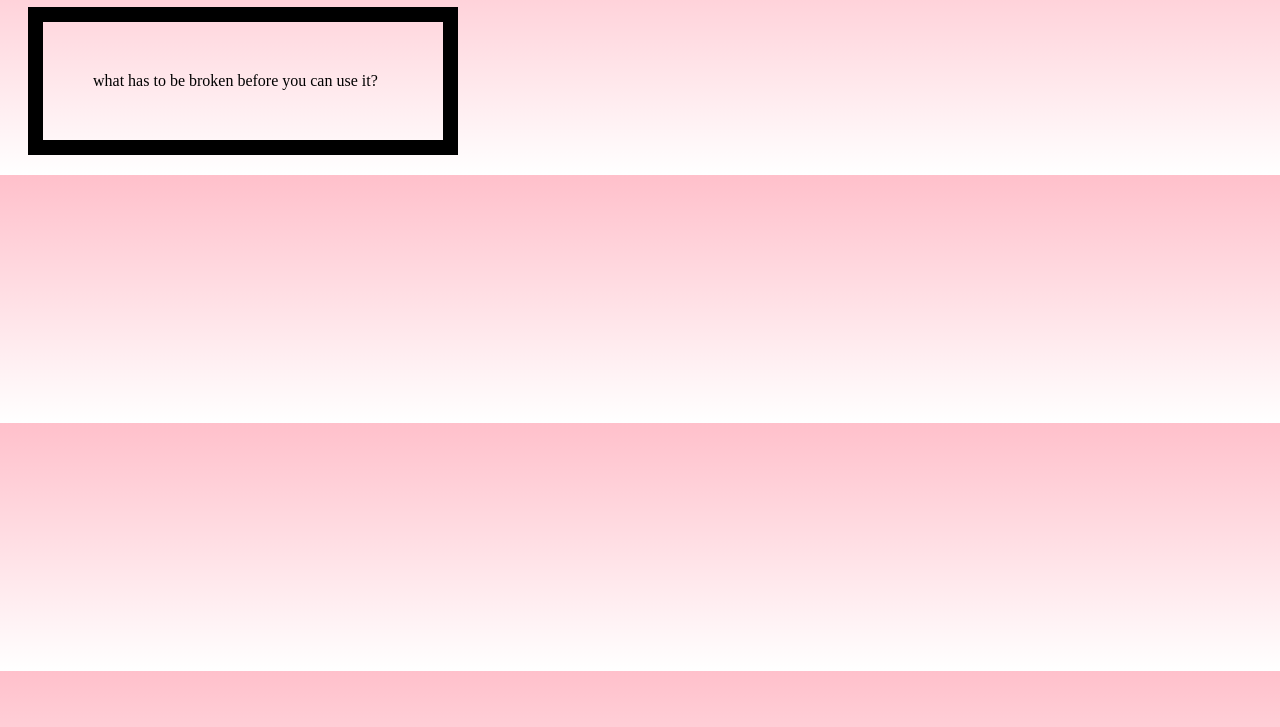
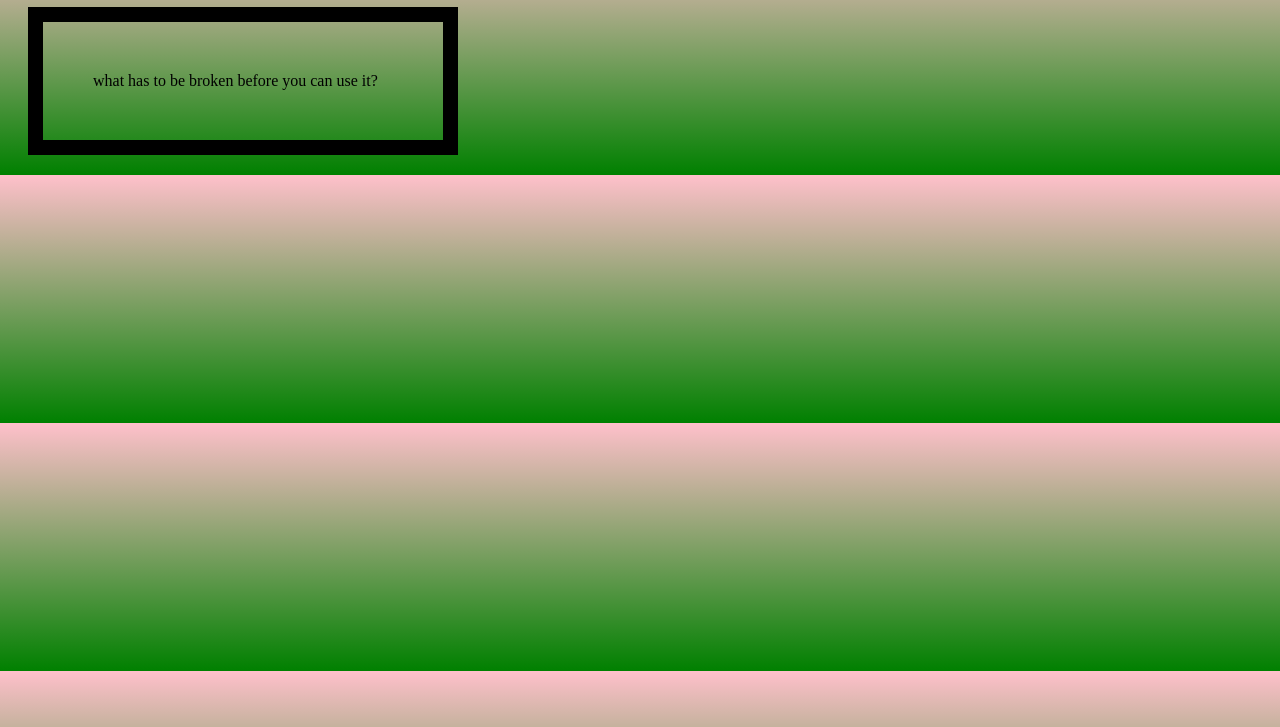
Before and after one commit to ElizedRivera/2a-Webpage-3, a plain HTML site: page index.html in a window 1280 px wide. Shown: the part 73-800 px from the top of the page. Drawn offline with Linux system fonts and the light colour scheme.

Commit message:
Update mystyle.css

```diff
--- a/mystyle.css
+++ b/mystyle.css
@@ -1,6 +1,6 @@
 body {
   background-color: #00ffff;
-  background-image: linear-gradient(pink, white);
+  background-image: linear-gradient(pink, green);
 }
 
 h1 {
```
